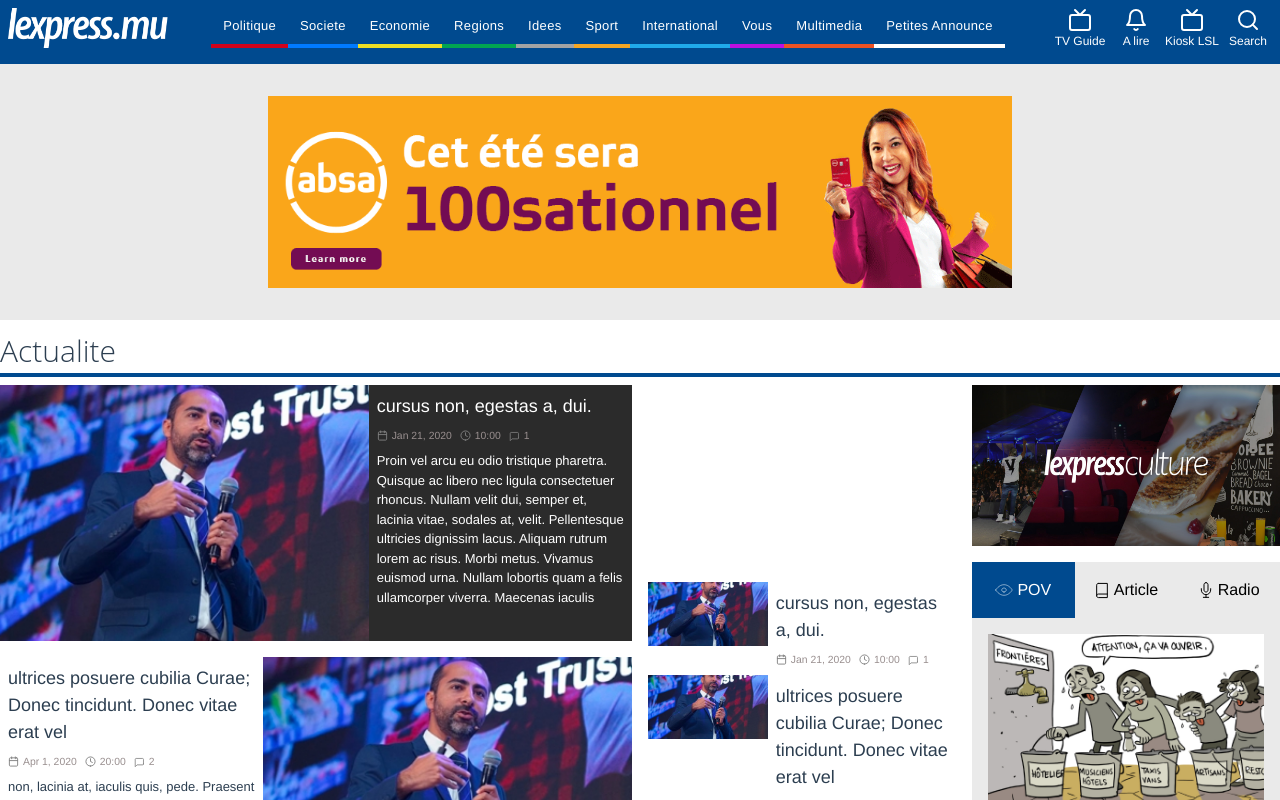
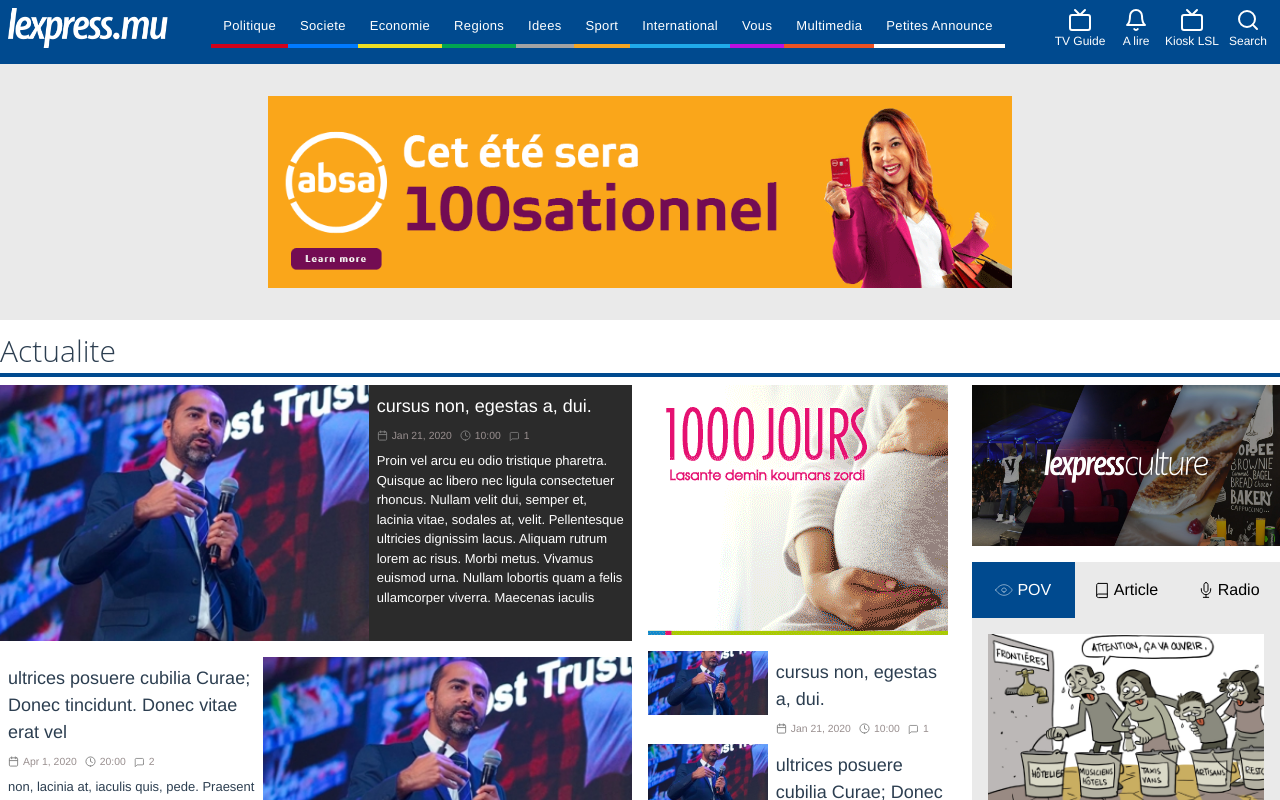
Before and after one commit to mahima98/newspaper-website-vue, a Vue app: page / in a window 1280 px wide. Shown: the top 800 px of the page. Built offline with nearby package versions, Linux system fonts and the light colour scheme; what vue-resource would draw is missing.

Commit message:
Ad2.vue updated

```diff
--- a/src/components/Ads2.vue
+++ b/src/components/Ads2.vue
@@ -1,5 +1,7 @@
 <template>
-  <div class="Ads2"></div>
+  <div class="Ads2">
+    <img src="../assets/images/image10.png" alt="" />
+  </div>
 </template>
 <script>
 export default {};
```
